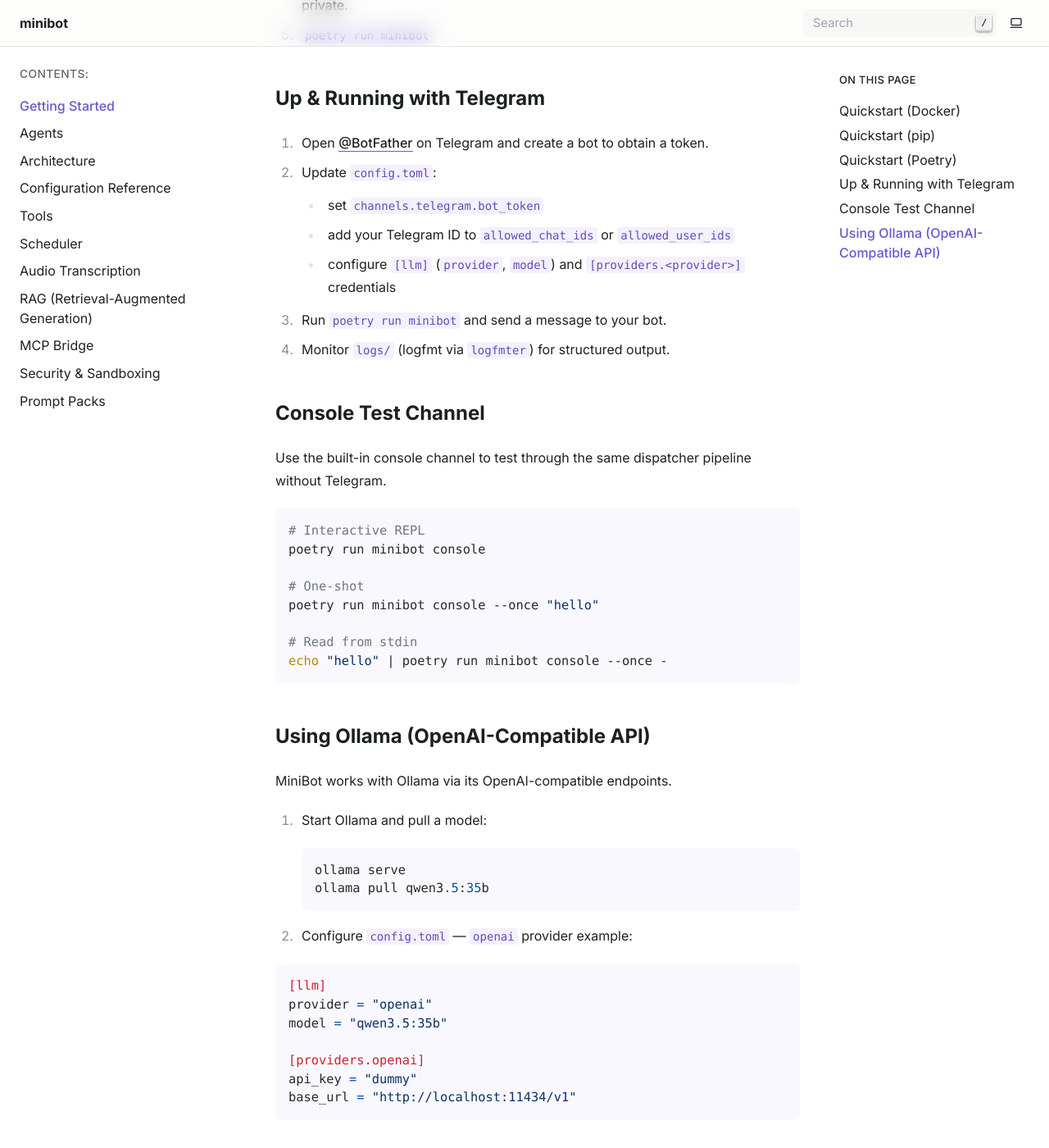
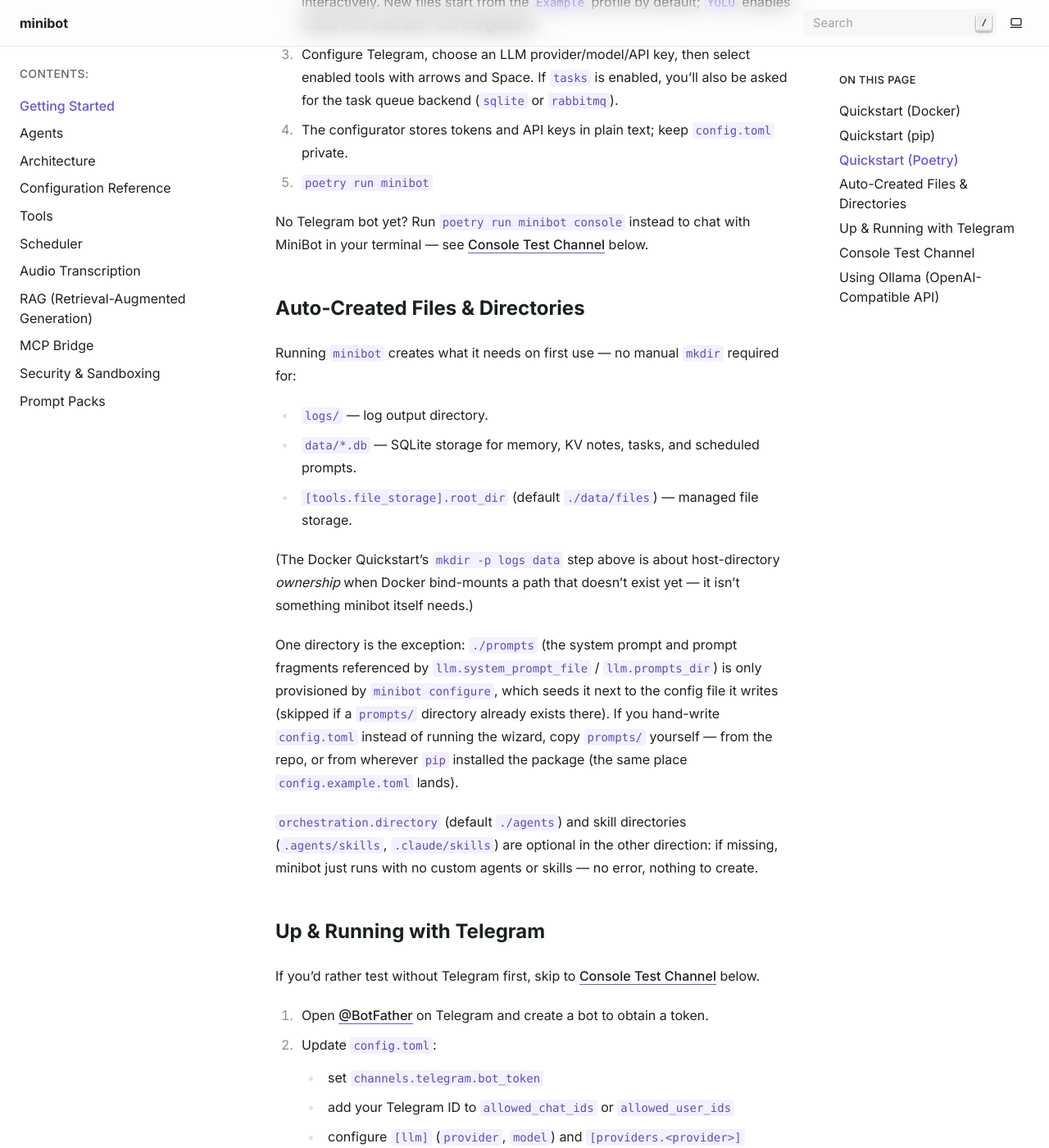
Before and after one commit to sonic182/minibot, a Sphinx documentation site: the page built from docs/getting_started.rst, in a window 1280 px wide and 1400 px high, scrolled down 1528 px. Shown: the whole window at 82% size. Built offline with Sphinx 7.4.7, drawn with Linux system fonts in a browser that asks for light colours; some of the changed text lies outside the part shown.

Commit message:
bit docs

```diff
--- a/docs/getting_started.rst
+++ b/docs/getting_started.rst
@@ -26,12 +26,18 @@ is commented out by default: ``[tasks].backend`` defaults to ``"sqlite"``, which
 Uncomment it (and its ``depends_on`` entry on the ``minibot`` service) only if you set
 ``[tasks].backend = "rabbitmq"``.
 
+No Telegram bot yet? Run ``docker compose run --rm minibot minibot console`` instead of
+``up`` to chat with MiniBot in your terminal — see `Console Test Channel`_ below.
+
 Quickstart (pip)
 ----------------
 
 1. ``pip install minibot``, adding extras as needed: ``pip install "minibot[mcp,stt,rabbitmq]"``.
 2. ``minibot configure`` to create ``config.toml`` interactively (see below).
 3. ``minibot``
+
+No Telegram bot yet? Run ``minibot console`` instead to chat with MiniBot in your terminal —
+see `Console Test Channel`_ below.
 
 Quickstart (Poetry)
 -------------------
@@ -44,8 +50,36 @@ Quickstart (Poetry)
 4. The configurator stores tokens and API keys in plain text; keep ``config.toml`` private.
 5. ``poetry run minibot``
 
+No Telegram bot yet? Run ``poetry run minibot console`` instead to chat with MiniBot in your
+terminal — see `Console Test Channel`_ below.
+
+Auto-Created Files & Directories
+---------------------------------
+
+Running ``minibot`` creates what it needs on first use — no manual ``mkdir`` required for:
+
+- ``logs/`` — log output directory.
+- ``data/*.db`` — SQLite storage for memory, KV notes, tasks, and scheduled prompts.
+- ``[tools.file_storage].root_dir`` (default ``./data/files``) — managed file storage.
+
+(The Docker Quickstart's ``mkdir -p logs data`` step above is about host-directory *ownership*
+when Docker bind-mounts a path that doesn't exist yet — it isn't something minibot itself needs.)
+
+One directory is the exception: ``./prompts`` (the system prompt and prompt fragments referenced
+by ``llm.system_prompt_file`` / ``llm.prompts_dir``) is only provisioned by ``minibot configure``,
+which seeds it next to the config file it writes (skipped if a ``prompts/`` directory already
+exists there). If you hand-write ``config.toml`` instead of running the wizard, copy ``prompts/``
+yourself — from the repo, or from wherever ``pip`` installed the package (the same place
+``config.example.toml`` lands).
+
+``orchestration.directory`` (default ``./agents``) and skill directories (``.agents/skills``,
+``.claude/skills``) are optional in the other direction: if missing, minibot just runs with no
+custom agents or skills — no error, nothing to create.
+
 Up & Running with Telegram
 --------------------------
+
+If you'd rather test without Telegram first, skip to `Console Test Channel`_ below.
 
 1. Open `@BotFather <https://t.me/BotFather>`_ on Telegram and create a bot to obtain a token.
 2. Update ``config.toml``:
```
Also changed, not shown: README.md (+2 -0 lines).
